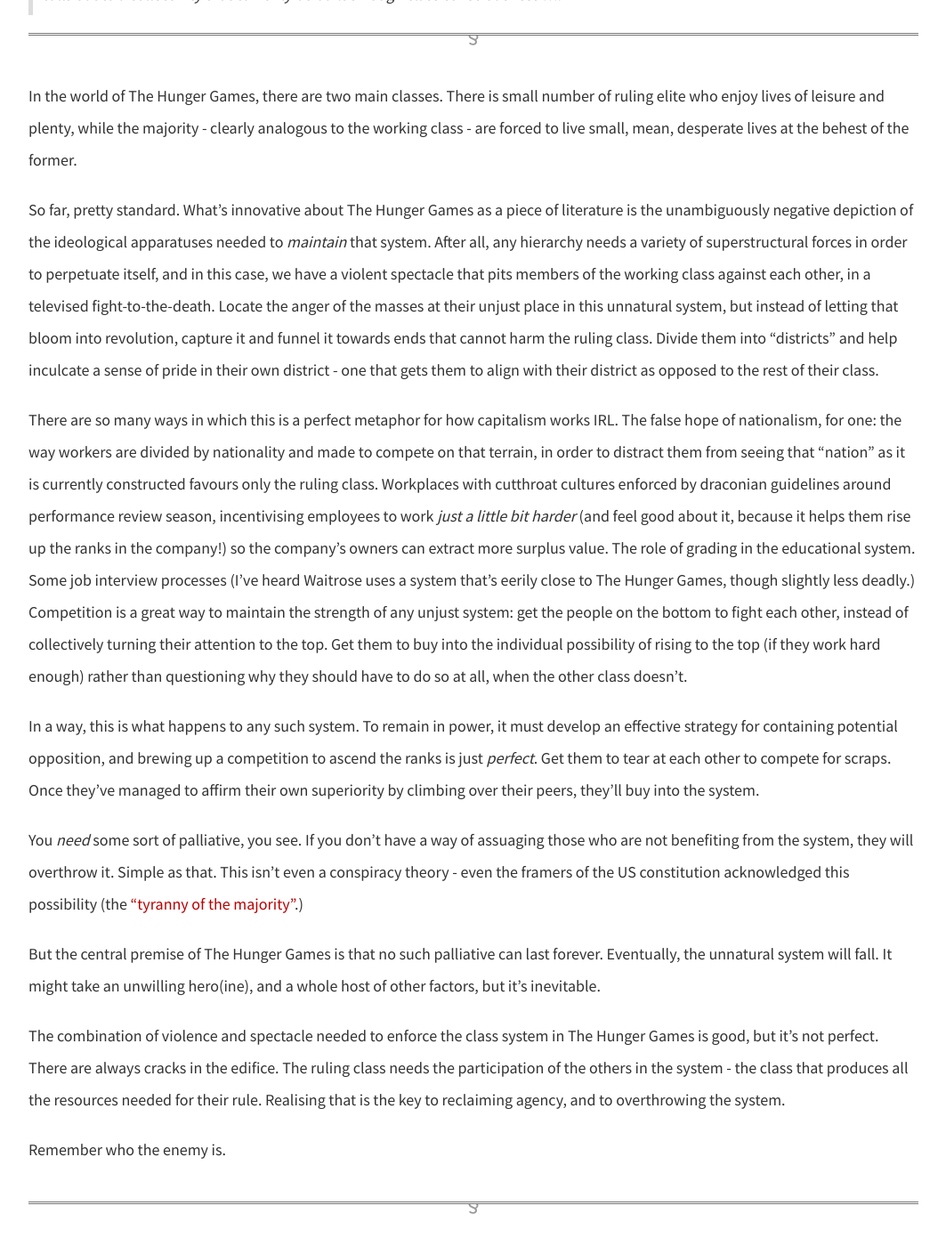
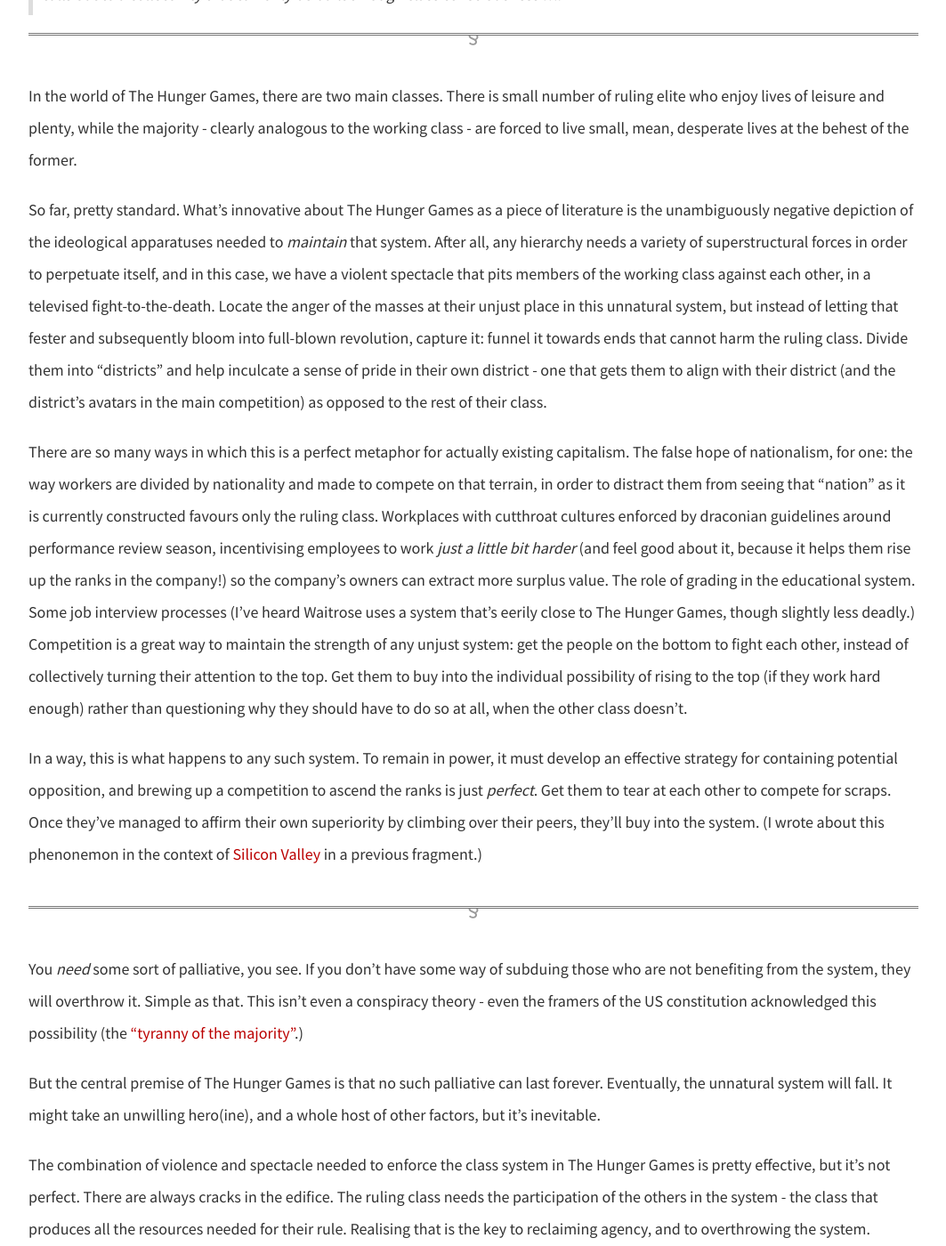
Before and after one commit to dellsystem/dellsystem.github.io, a Jekyll site: the page built from _posts/2019-1-9-fragments-9.md, in a window 1280 px wide and 1400 px high, scrolled down 2056 px. Shown: the whole window at 89% size, without its empty margins (108-1171 px from the left). Built offline with Jekyll 4.4.1, drawn with Linux system fonts in a browser that asks for light colours; some of the changed text lies outside the part shown.

Commit message:
Update ending of fragments-9 further

```diff
--- a/_posts/2019-1-9-fragments-9.md
+++ b/_posts/2019-1-9-fragments-9.md
@@ -30,16 +30,20 @@ Mark Fisher describes The Hunger Games as a "counter-narrative to capitalist rea
 
 In the world of The Hunger Games, there are two main classes. There is small number of ruling elite who enjoy lives of leisure and plenty, while the majority - clearly analogous to the working class - are forced to live small, mean, desperate lives at the behest of the former.
 
-So far, pretty standard. What's innovative about The Hunger Games as a piece of literature is the unambiguously negative depiction of the ideological apparatuses needed to _maintain_ that system. After all, any hierarchy needs a variety of superstructural forces in order to perpetuate itself, and in this case, we have a violent spectacle that pits members of the working class against each other, in a televised fight-to-the-death. Locate the anger of the masses at their unjust place in this unnatural system, but instead of letting that bloom into revolution, capture it and funnel it towards ends that cannot harm the ruling class. Divide them into "districts" and help inculcate a sense of pride in their own district - one that gets them to align with their district as opposed to the rest of their class.
+So far, pretty standard. What's innovative about The Hunger Games as a piece of literature is the unambiguously negative depiction of the ideological apparatuses needed to _maintain_ that system. After all, any hierarchy needs a variety of superstructural forces in order to perpetuate itself, and in this case, we have a violent spectacle that pits members of the working class against each other, in a televised fight-to-the-death. Locate the anger of the masses at their unjust place in this unnatural system, but instead of letting that fester and subsequently bloom into full-blown revolution, capture it: funnel it towards ends that cannot harm the ruling class. Divide them into "districts" and help inculcate a sense of pride in their own district - one that gets them to align with their district (and the district's avatars in the main competition) as opposed to the rest of their class.
 
-There are so many ways in which this is a perfect metaphor for how capitalism works IRL. The false hope of nationalism, for one: the way workers are divided by nationality and made to compete on that terrain, in order to distract them from seeing that "nation" as it is currently constructed favours only the ruling class. Workplaces with cutthroat cultures enforced by draconian guidelines around performance review season, incentivising employees to work _just a little bit harder_ (and feel good about it, because it helps them rise up the ranks in the company!) so the company's owners can extract more surplus value. The role of grading in the educational system. Some job interview processes (I've heard Waitrose uses a system that's eerily close to The Hunger Games, though slightly less deadly.) Competition is a great way to maintain the strength of any unjust system: get the people on the bottom to fight each other, instead of collectively turning their attention to the top. Get them to buy into the individual possibility of rising to the top (if they work hard enough) rather than questioning why they should have to do so at all, when the other class doesn't.
+There are so many ways in which this is a perfect metaphor for actually existing capitalism. The false hope of nationalism, for one: the way workers are divided by nationality and made to compete on that terrain, in order to distract them from seeing that "nation" as it is currently constructed favours only the ruling class. Workplaces with cutthroat cultures enforced by draconian guidelines around performance review season, incentivising employees to work _just a little bit harder_ (and feel good about it, because it helps them rise up the ranks in the company!) so the company's owners can extract more surplus value. The role of grading in the educational system. Some job interview processes (I've heard Waitrose uses a system that's eerily close to The Hunger Games, though slightly less deadly.) Competition is a great way to maintain the strength of any unjust system: get the people on the bottom to fight each other, instead of collectively turning their attention to the top. Get them to buy into the individual possibility of rising to the top (if they work hard enough) rather than questioning why they should have to do so at all, when the other class doesn't.
 
-In a way, this is what happens to any such system. To remain in power, it must develop an effective strategy for containing potential opposition, and brewing up a competition to ascend the ranks is just _perfect_. Get them to tear at each other to compete for scraps. Once they've managed to affirm their own superiority by climbing over their peers, they'll buy into the system.
+In a way, this is what happens to any such system. To remain in power, it must develop an effective strategy for containing potential opposition, and brewing up a competition to ascend the ranks is just _perfect_. Get them to tear at each other to compete for scraps. Once they've managed to affirm their own superiority by climbing over their peers, they'll buy into the system. (I wrote about this phenonemon in the context of [Silicon Valley](https://dellsystem.me/posts/fragments-5) in a previous fragment.)
 
-You _need_ some sort of palliative, you see. If you don't have a way of assuaging those who are not benefiting from the system, they will overthrow it. Simple as that. This isn't even a conspiracy theory - even the framers of the US constitution acknowledged this possibility (the ["tyranny of the majority"](https://en.wikipedia.org/wiki/Tyranny_of_the_majority).)
+***
+
+You _need_ some sort of palliative, you see. If you don't have some way of subduing those who are not benefiting from the system, they will overthrow it. Simple as that. This isn't even a conspiracy theory - even the framers of the US constitution acknowledged this possibility (the ["tyranny of the majority"](https://en.wikipedia.org/wiki/Tyranny_of_the_majority).)
 
 But the central premise of The Hunger Games is that no such palliative can last forever. Eventually, the unnatural system will fall. It might take an unwilling hero(ine), and a whole host of other factors, but it's inevitable.
 
-The combination of violence and spectacle needed to enforce the class system in The Hunger Games is good, but it's not perfect. There are always cracks in the edifice. The ruling class needs the participation of the others in the system - the class that produces all the resources needed for their rule. Realising that is the key to reclaiming agency, and to overthrowing the system.
+The combination of violence and spectacle needed to enforce the class system in The Hunger Games is pretty effective, but it's not perfect. There are always cracks in the edifice. The ruling class needs the participation of the others in the system - the class that produces all the resources needed for their rule. Realising that is the key to reclaiming agency, and to overthrowing the system.
 
-Remember who the enemy is.
+Seeing that system for what it is - that's the first step. Understand how the system works, and identifying the lines of forces that keep it running, is the key to overcoming it.
+
+Remember who the enemy is. Don't let them deceive you.
```
